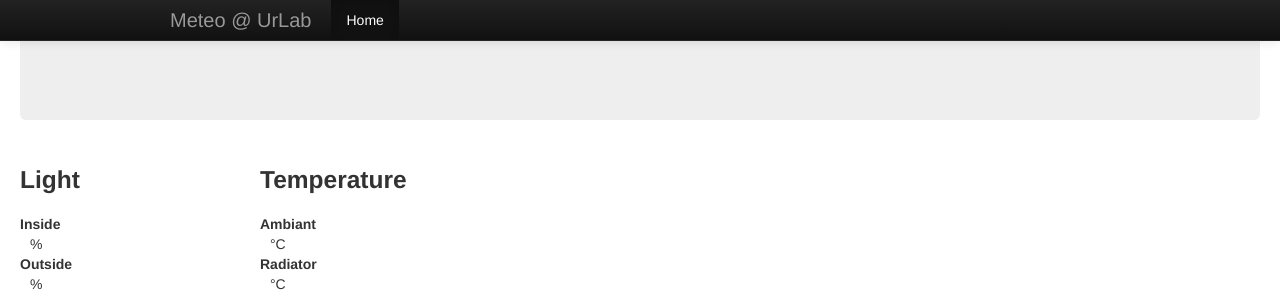
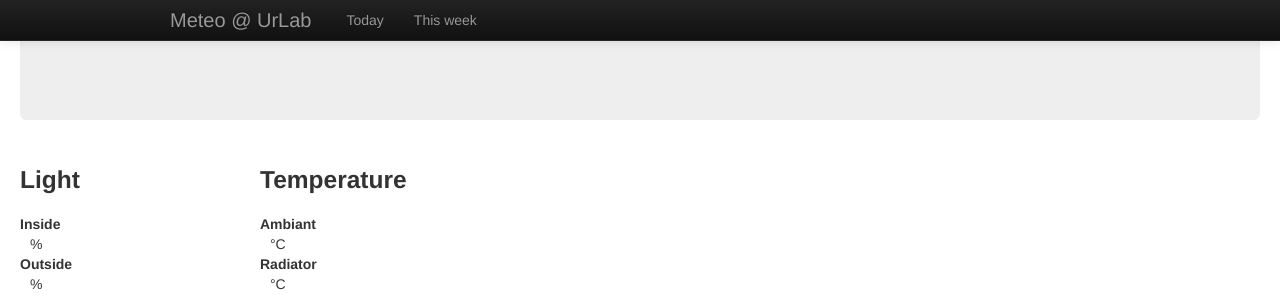
Before and after one commit to UrLab/api, a Django app: template meteo/templates/graf.html in a window 1280 px wide. Shown: the top 300 px of the page. Run offline with Django 3.2, Linux system fonts and the light colour scheme; the template is opened without the code that fills it, so the values that code supplies are empty; parts of the project's set-up code (start-up, migrations or seed data) failed here and were passed over; some libraries are stand-ins or nearby versions.

Commit message:
[enh] Links to time shortcuts

```diff
--- a/meteo/templates/graf.html
+++ b/meteo/templates/graf.html
@@ -15,7 +15,8 @@
           <a class="brand" href="#">Meteo @ UrLab</a>
           <div class="nav-collapse collapse">
             <ul class="nav">
-              <li class="active"><a href="#">Home</a></li>
+              <li><a href="{% url "weather_today" %}">Today</a></li>
+              <li><a href="{% url "weather_thisweek" %}">This week</a></li>
             </ul>
           </div><!--/.nav-collapse -->
         </div>
```
